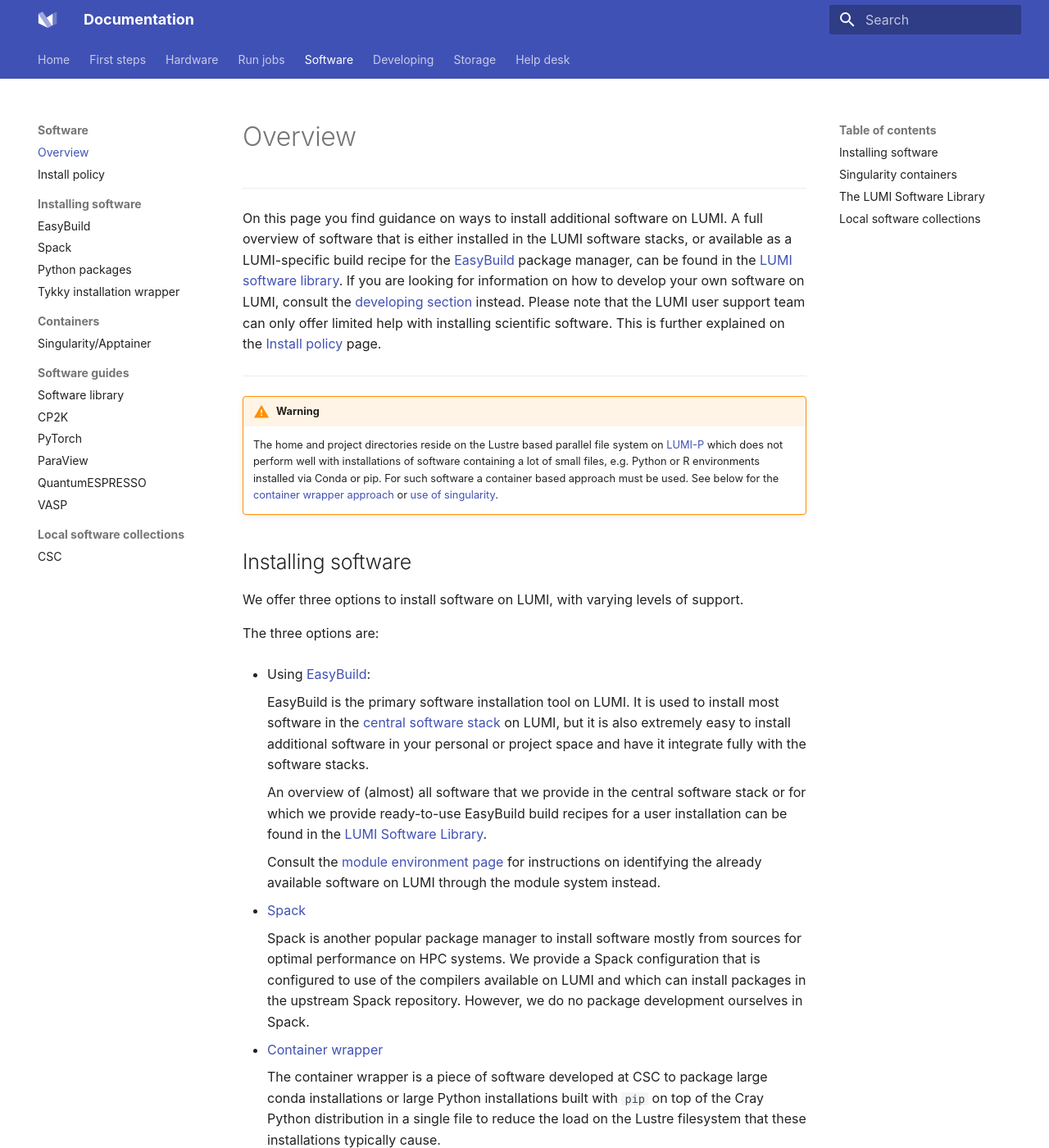
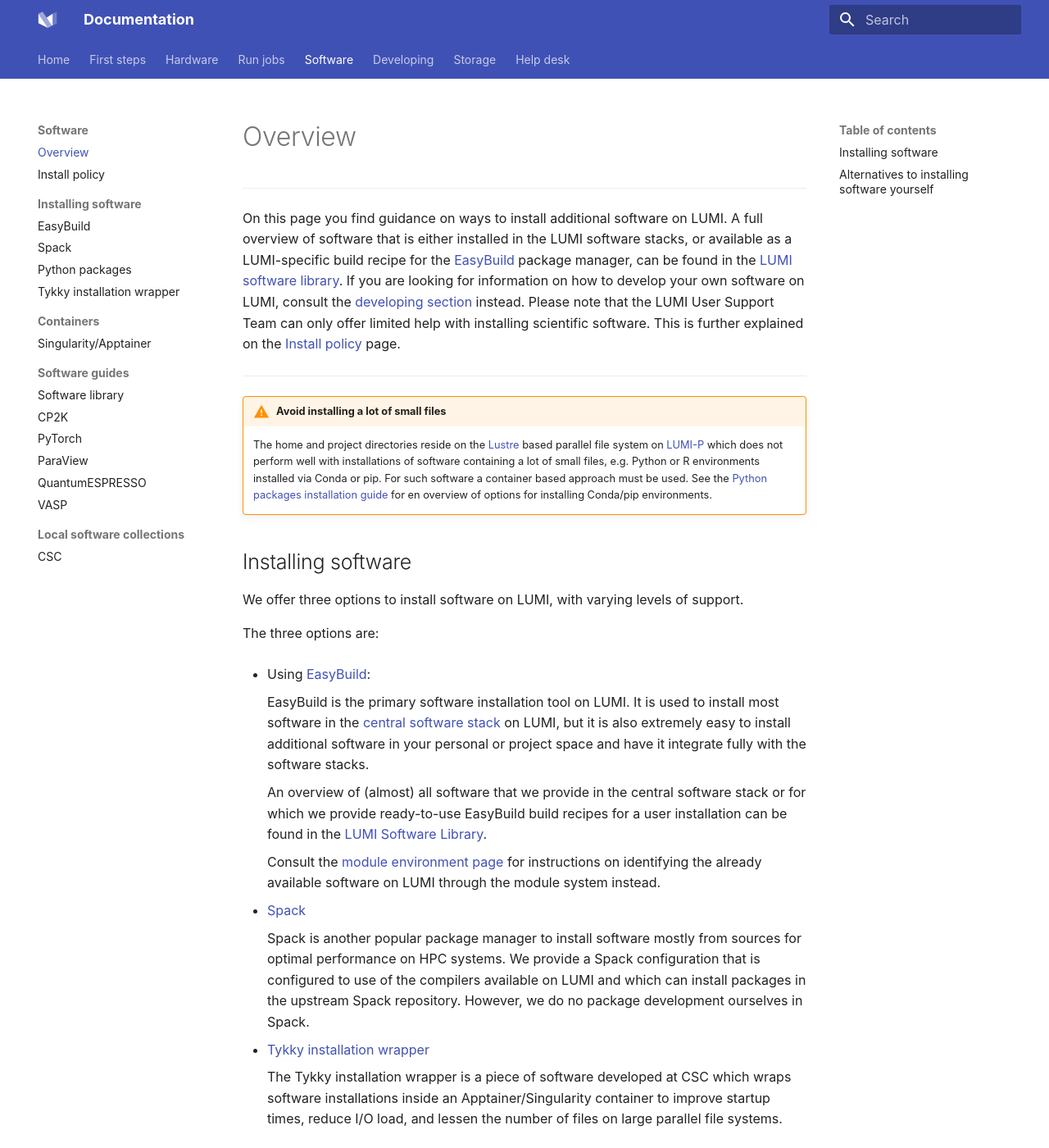
Before and after one commit to Lumi-supercomputer/lumi-userguide, an MkDocs documentation site: the page built from docs/software/index.md, in a window 1280 px wide and 1400 px high. Shown: the whole window at 82% size. Built offline with MkDocs 1.6.1 and Material for MkDocs 9.7.7, drawn with Linux system fonts in a browser that asks for light colours; some of the changed text lies outside the part shown.

Commit message:
Updated all of the docs to consistently refer to Python install guide.

```diff
--- a/docs/software/index.md
+++ b/docs/software/index.md
@@ -2,6 +2,8 @@
 
 [developing-overview]: ../development/index.md
 [lumi-p]: ../storage/parallel-filesystems/lumip.md
+[lustre]: ../storage/parallel-filesystems/lustre.md
+[python-install]: ./installing/python.md
 [easybuild]: ./installing/easybuild.md
 [spack]: ./installing/spack.md
 [contwrapper]: ../software/installing/container-wrapper.md
@@ -15,22 +17,25 @@
 On this page you find guidance on ways to install additional software on LUMI.
 A full overview of software that is either installed in the LUMI software
 stacks, or available as a LUMI-specific build recipe for the
-[EasyBuild][easybuild] package manager, can be found in the
-[LUMI software library](https://lumi-supercomputer.github.io/LUMI-EasyBuild-docs/).
-If you are looking for information on how to develop your own software on LUMI, consult the [developing
-section][developing-overview] instead. Please note that the LUMI user support team can only offer limited help with installing scientific software. This is further explained on the [Install policy](/software/policy/) page.
+[EasyBuild][easybuild] package manager, can be found in the [LUMI software
+library](https://lumi-supercomputer.github.io/LUMI-EasyBuild-docs/). If you are
+looking for information on how to develop your own software on LUMI, consult
+the [developing section][developing-overview] instead. Please note that the
+LUMI User Support Team can only offer limited help with installing scientific
+software. This is further explained on the [Install policy](/software/policy/)
+page.
 
 ---
 
-!!! warning
+!!! warning "Avoid installing a lot of small files"
 
-    The home and project directories reside on the Lustre based parallel
+    The home and project directories reside on the [Lustre][lustre] based parallel
     file system on [LUMI-P][lumi-p] which does not perform well with
     installations of software containing a lot of small files, e.g. Python or
     R environments installed via Conda or pip. For such software a container
-    based approach must be used. See below for the [container wrapper approach][contwrapper]
-    or [use of singularity][singularity-container].
-
+    based approach must be used. See the [Python packages installation guide
+    ][python-install] for en overview of options for installing Conda/pip
+    environments.
 
 ## Installing software
 
@@ -58,50 +63,38 @@
     optimal performance on HPC systems. We provide a Spack configuration that is
     configured to use of the compilers available on LUMI and which can install packages in the upstream Spack repository. However, we do no package development ourselves in Spack.
 
--   [Container wrapper][contwrapper]
+-   [Tykky installation wrapper][contwrapper]
 
-     The container wrapper is a piece of software developed at CSC to package large
-     conda installations or large Python installations built with `pip` on top of the
-     Cray Python distribution in a single file to reduce the load on the Lustre filesystem
-     that these installations typically cause.
+     The Tykky installation wrapper is a piece of software developed at CSC
+     which wraps software installations inside an Apptainer/Singularity container
+     to improve startup times, reduce I/O load, and lessen the number of files on
+     large parallel file systems.
 
-The preferred location for software installations is your project directory, so that
-a software installation can be shared with all users in your project. Software can be
-installed in your home directory also but it is not recommended and you will not get
-additional quota for it. Installing permanent software installations in your scratch
-or flash directory is not recommended as these will be cleaned automatically in the
-future when the file system starts to fill up.
+The preferred location for software installations is your project directory, so
+that a software installation can be shared with all users in your project.
+Software can be installed in your home directory also but it is not recommended
+and you will not get additional quota for it. Installing permanent software
+installations in your scratch or flash directory is not recommended as these
+will be cleaned automatically in the future when the file system starts to fill
+up.
 
+## Alternatives to installing software yourself
 
-## Singularity containers
+As an alternative to installing software yourself using one of the methods
+mentioned above, you may:
 
-You can bring a [Singularity/Apptainer software container][singularity-container]
-and run it using the [Singularity container runtime][singularity-jobs]
-provided by LUMI. However, be aware that LUMI has hardware that is different from
-most typical small clusters and that the OS used on LUMI is also different from
-the versions used on those clusters, so you may run into compatibility and
-performance problems.
+- **Use an Apptainer/Singularity container**: You can bring a
+[Singularity/Apptainer software container][singularity-container] and run it
+using the [Singularity container runtime][singularity-jobs] provided by LUMI.
+- **Use software already installed in the LUMI Software Library**: The [LUMI
+software library](https://lumi-supercomputer.github.io/LUMI-EasyBuild-docs/)
+contains an overview with all software that is installed in the software stacks
+available through the LUMI modules and the CrayEnv module (apart from the
+documentation of the HPE Cray Programming Environment). For software installed
+on the system the first channel to get help on a specific module is through the
+`module help` command, but the LUMI Software Library pages sometimes contain
+more information on how to run the software, or more information about specific
+options that were chosen when installing the software on LUMI.
+- **Use local software collections**: There are also software available on LUMI installed by local LUMI organizations. These are available for all LUMI users and are updated and supported by the local LUMI organizations themselves, not by LUST.
 
-## The LUMI Software Library
-
-The [LUMI software library](https://lumi-supercomputer.github.io/LUMI-EasyBuild-docs/)
-contains an overview with all software that is installed in the software stacks available
-through the LUMI modules and the CrayEnv module (apart from the documentation of the
-HPE Cray Programming Environment). For software installed on the system the first channel
-to get help on a specific module is through the `module help` command, but the LUMI
-Software Library pages sometimes contain more information on how to run the software,
-or more information about specific options that were chosen when installing the software
-on LUMI.
-
-Packages with considerable extra information in the LUMI software library:
-
--   [CP2K](https://lumi-supercomputer.github.io/LUMI-EasyBuild-docs/c/CP2K/)
--   [ParaView](https://lumi-supercomputer.github.io/LUMI-EasyBuild-docs/p/ParaView/)
--   [QuantumESPRESSO](https://lumi-supercomputer.github.io/LUMI-EasyBuild-docs/q/QuantumESPRESSO/)
--   [VASP](https://lumi-supercomputer.github.io/LUMI-EasyBuild-docs/v/VASP/)
-
-## Local software collections
-
-There are also software available on LUMI installed by local LUMI organizations. These are available for all LUMI users and are updated and supported by the local LUMI organizations themselves, not by LUST.
-
-* [CSC installed software collection](https://docs.lumi-supercomputer.eu/software/local/csc/)
+    * [CSC installed software collection](https://docs.lumi-supercomputer.eu/software/local/csc/)
```
Also changed, not shown: docs/software/packages/pytorch.md (+19 -14 lines), docs/software/policy.md (+1 -1 lines), docs/storage/index.md (+6 -4 lines).
